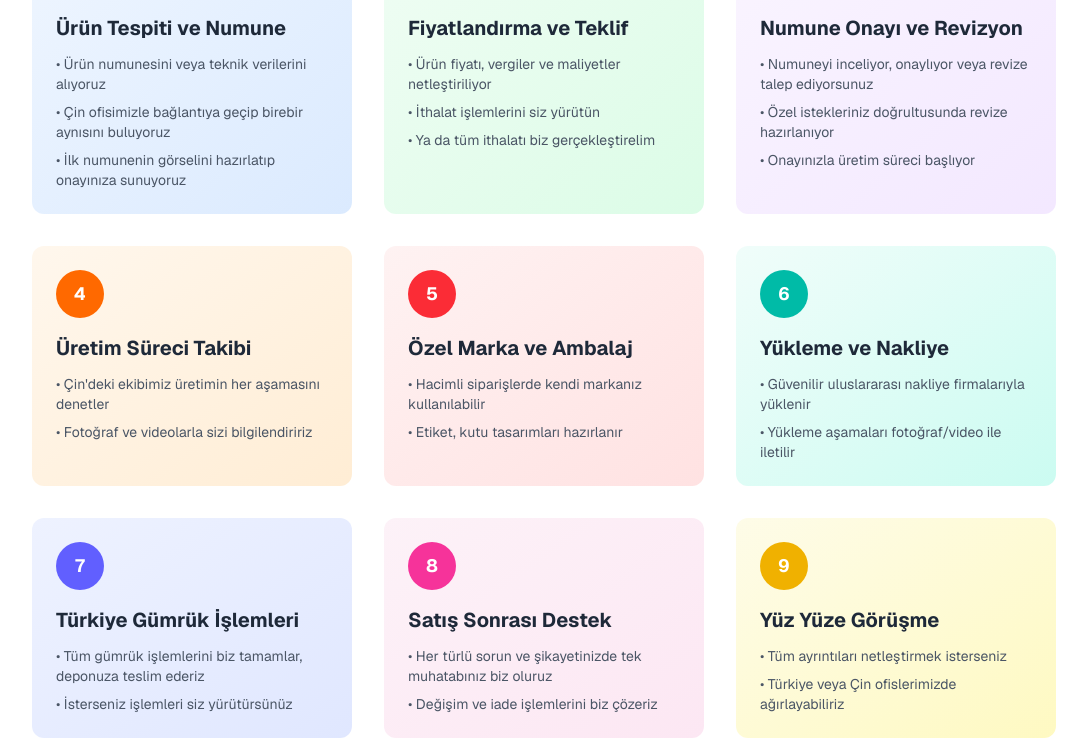
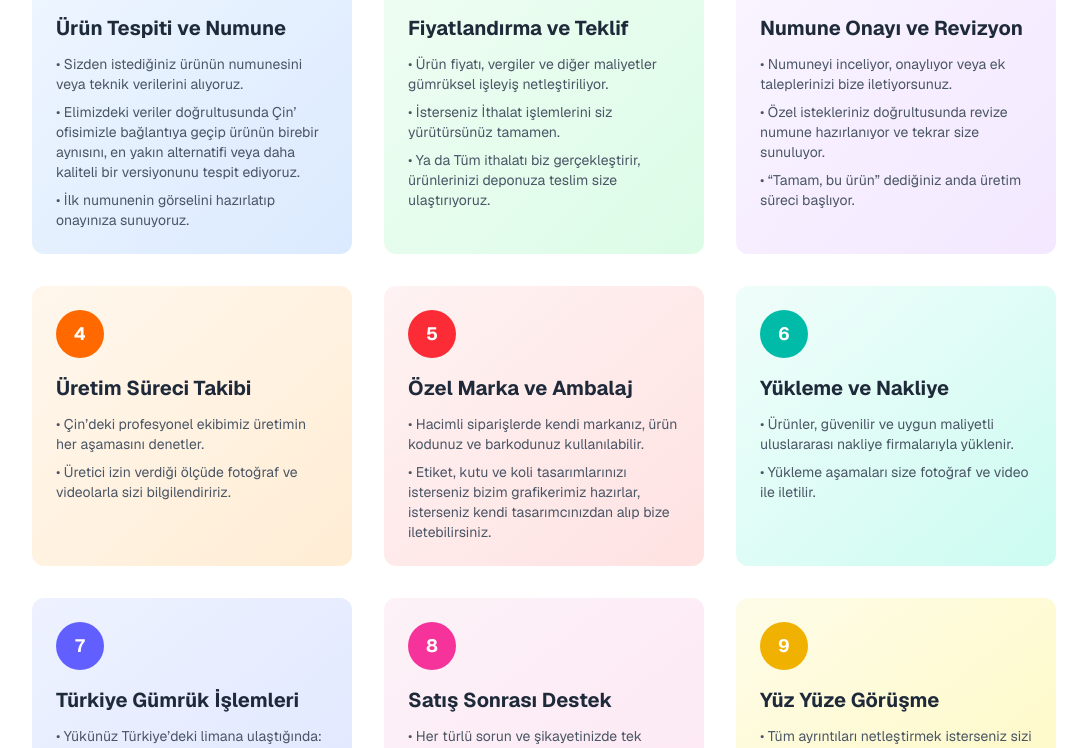
Before and after one commit to bekirbali/Next-YqUnionDeko, a Next.js app: page /whyus in a window 1280 px wide. Shown: the part 839-1587 px from the top of the page, without its empty margins (96-1183 px from the left). Built offline with nearby package versions, Linux system fonts and the light colour scheme.

Commit message:
Update WhyUsPage content for clarity and detail, enhancing descriptions of product sampling, import processes, and customer support. Revise bullet points for improved readability and add new information regarding customs and shipping procedures.

```diff
--- a/app/whyus/page.js
+++ b/app/whyus/page.js
@@ -156,13 +156,19 @@ export default function WhyUsPage() {
                       Ürün Tespiti ve Numune
                     </h3>
                     <ul className="text-gray-600 space-y-2 text-sm">
-                      <li>• Ürün numunesini veya teknik verilerini alıyoruz</li>
                       <li>
-                        • Çin ofisimizle bağlantıya geçip birebir aynısını
-                        buluyoruz
+                        • Sizden istediğiniz ürünün numunesini veya teknik
+                        verilerini alıyoruz.
                       </li>
                       <li>
-                        • İlk numunenin görselini hazırlatıp onayınıza sunuyoruz
+                        • Elimizdeki veriler doğrultusunda Çin’ ofisimizle
+                        bağlantıya geçip ürünün birebir aynısını, en yakın
+                        alternatifi veya daha kaliteli bir versiyonunu tespit
+                        ediyoruz.
+                      </li>
+                      <li>
+                        • İlk numunenin görselini hazırlatıp onayınıza
+                        sunuyoruz.
                       </li>
                     </ul>
                   </div>
@@ -179,10 +185,17 @@ export default function WhyUsPage() {
                     </h3>
                     <ul className="text-gray-600 space-y-2 text-sm">
                       <li>
-                        • Ürün fiyatı, vergiler ve maliyetler netleştiriliyor
+                        • Ürün fiyatı, vergiler ve diğer maliyetler gümrüksel
+                        işleyiş netleştiriliyor.
                       </li>
-                      <li>• İthalat işlemlerini siz yürütün</li>
-                      <li>• Ya da tüm ithalatı biz gerçekleştirelim</li>
+                      <li>
+                        • İsterseniz İthalat işlemlerini siz yürütürsünüz
+                        tamamen.
+                      </li>
+                      <li>
+                        • Ya da Tüm ithalatı biz gerçekleştirir, ürünlerinizi
+                        deponuza teslim size ulaştırıyoruz.
+                      </li>
                     </ul>
                   </div>
                 </AnimatedSection>
@@ -198,13 +211,17 @@ export default function WhyUsPage() {
                     </h3>
                     <ul className="text-gray-600 space-y-2 text-sm">
                       <li>
-                        • Numuneyi inceliyor, onaylıyor veya revize talep
-                        ediyorsunuz
+                        • Numuneyi inceliyor, onaylıyor veya ek taleplerinizi
+                        bize iletiyorsunuz.
                       </li>
                       <li>
-                        • Özel istekleriniz doğrultusunda revize hazırlanıyor
+                        • Özel istekleriniz doğrultusunda revize numune
+                        hazırlanıyor ve tekrar size sunuluyor.
                       </li>
-                      <li>• Onayınızla üretim süreci başlıyor</li>
+                      <li>
+                        • “Tamam, bu ürün” dediğiniz anda üretim süreci
+                        başlıyor.
+                      </li>
                     </ul>
                   </div>
                 </AnimatedSection>
@@ -220,9 +237,13 @@ export default function WhyUsPage() {
                     </h3>
                     <ul className="text-gray-600 space-y-2 text-sm">
                       <li>
-                        • Çin'deki ekibimiz üretimin her aşamasını denetler
+                        • Çin’deki profesyonel ekibimiz üretimin her aşamasını
+                        denetler.
                       </li>
-                      <li>• Fotoğraf ve videolarla sizi bilgilendiririz</li>
+                      <li>
+                        • Üretici izin verdiği ölçüde fotoğraf ve videolarla
+                        sizi bilgilendiririz.
+                      </li>
                     </ul>
                   </div>
                 </AnimatedSection>
@@ -238,9 +259,14 @@ export default function WhyUsPage() {
                     </h3>
                     <ul className="text-gray-600 space-y-2 text-sm">
                       <li>
-                        • Hacimli siparişlerde kendi markanız kullanılabilir
+                        • Hacimli siparişlerde kendi markanız, ürün kodunuz ve
+                        barkodunuz kullanılabilir.
                       </li>
-                      <li>• Etiket, kutu tasarımları hazırlanır</li>
+                      <li>
+                        • Etiket, kutu ve koli tasarımlarınızı isterseniz bizim
+                        grafikerimiz hazırlar, isterseniz kendi tasarımcınızdan
+                        alıp bize iletebilirsiniz.
+                      </li>
                     </ul>
                   </div>
                 </AnimatedSection>
@@ -256,9 +282,12 @@ export default function WhyUsPage() {
                     </h3>
                     <ul className="text-gray-600 space-y-2 text-sm">
                       <li>
-                        • Güvenilir uluslararası nakliye firmalarıyla yüklenir
+                        • Ürünler, güvenilir ve uygun maliyetli uluslararası
+                        nakliye firmalarıyla yüklenir.
                       </li>
-                      <li>• Yükleme aşamaları fotoğraf/video ile iletilir</li>
+                      <li>
+                        • Yükleme aşamaları size fotoğraf ve video ile iletilir.
+                      </li>
                     </ul>
                   </div>
                 </AnimatedSection>
@@ -273,11 +302,12 @@ export default function WhyUsPage() {
                       Türkiye Gümrük İşlemleri
                     </h3>
                     <ul className="text-gray-600 space-y-2 text-sm">
+                      <li>• Yükünüz Türkiye’deki limana ulaştığında:</li>
                       <li>
-                        • Tüm gümrük işlemlerini biz tamamlar, deponuza teslim
-                        ederiz
+                        • İsterseniz tüm gümrük işlemlerini biz tamamlar ve
+                        deponuza teslim ederiz.
                       </li>
-                      <li>• İsterseniz işlemleri siz yürütürsünüz</li>
+                      <li>• İsterseniz işlemleri siz yürütürsünüz.</li>
                     </ul>
                   </div>
                 </AnimatedSection>
@@ -294,9 +324,12 @@ export default function WhyUsPage() {
                     <ul className="text-gray-600 space-y-2 text-sm">
                       <li>
                         • Her türlü sorun ve şikayetinizde tek muhatabınız biz
-                        oluruz
+                        oluruz.
                       </li>
-                      <li>• Değişim ve iade işlemlerini biz çözeriz</li>
+                      <li>
+                        • Ürünün yapısal veya teknik sorunlarında değişim ve
+                        iade işlemlerini biz çözeriz.
+                      </li>
                     </ul>
                   </div>
                 </AnimatedSection>
@@ -311,8 +344,10 @@ export default function WhyUsPage() {
                       Yüz Yüze Görüşme
                     </h3>
                     <ul className="text-gray-600 space-y-2 text-sm">
-                      <li>• Tüm ayrıntıları netleştirmek isterseniz</li>
-                      <li>• Türkiye veya Çin ofislerimizde ağırlayabiliriz</li>
+                      <li>
+                        • Tüm ayrıntıları netleştirmek isterseniz sizi Türkiye
+                        veya Çin ofislerimizde ağırlayabilir misafir edebiliriz.
+                      </li>
                     </ul>
                   </div>
                 </AnimatedSection>
```
